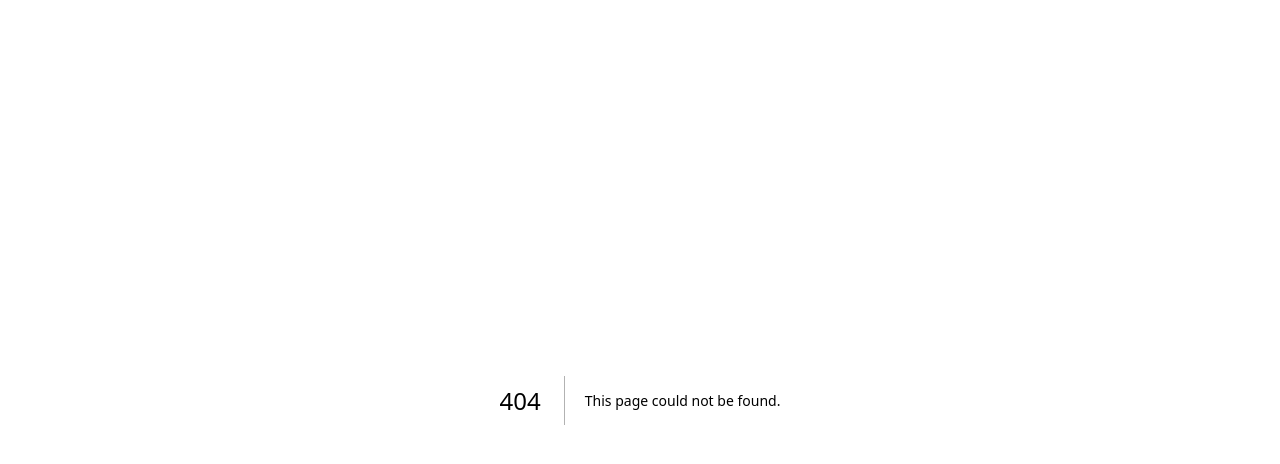
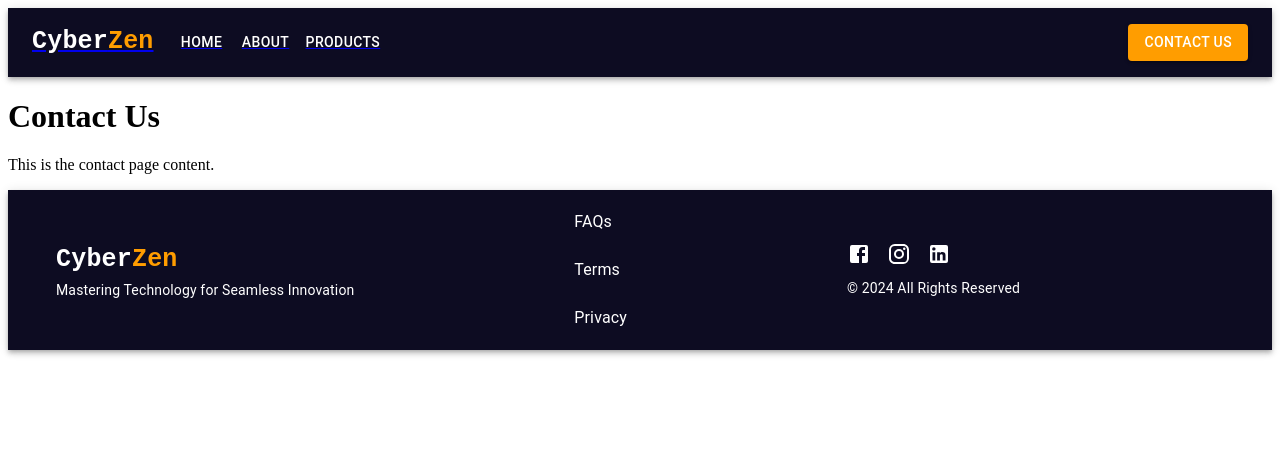
Before and after one commit to meekkaran/CyberZen, a Next.js app in the folder cyberzen/: page /contact in a window 1280 px wide. Before the commit this address had no page. Shown: the top 464 px of the page. Built offline with nearby package versions, Linux system fonts and the light colour scheme.

Commit message:
working on layout and dynamic routing

```diff
--- /dev/null
+++ b/cyberzen/app/contact/page.tsx
@@ -0,0 +1,13 @@
+
+import React from 'react';
+
+const ContactPage: React.FC = () => {
+  return (
+    <div>
+      <h1>Contact Us</h1>
+      <p>This is the contact page content.</p>
+    </div>
+  );
+};
+
+export default ContactPage;
--- a/cyberzen/app/layout.tsx
+++ b/cyberzen/app/layout.tsx
@@ -1,5 +1,8 @@
 import type { Metadata } from "next";
 import { Inter } from "next/font/google";
+import Head from "next/head";
+import Header from "../components/Header";
+import Footer from "../components/Footer";
 
 const inter = Inter({ subsets: ["latin"] });
 
@@ -14,8 +17,15 @@ export default function RootLayout({
   children: React.ReactNode;
 }>) {
   return (
-    <html lang="en">
-      <body className={inter.className}>{children}</body>
-    </html>
+    <div>
+      <Head>
+        <title>{metadata.title}</title>
+        <meta name="description" content={metadata.description} />
+        {/* Add other meta tags, stylesheets, or scripts here */}
+      </Head>
+      <Header />
+      <main>{children}</main>
+      <Footer />
+    </div>
   );
 }
--- a/cyberzen/app/page.tsx
+++ b/cyberzen/app/page.tsx
@@ -11,7 +11,7 @@ import FemaleIcon from '@mui/icons-material/Female';
 export default function Home() {
   return (
     <>
-      <Header />
+      {/* <Header /> */}
       {/* section 1 */}
       <Grid container spacing={2} p={10}>
       <Grid item xs={6} display="flex" justifyContent="center" alignItems="center">
@@ -112,7 +112,7 @@ export default function Home() {
     </>
 
       <Partner />
-      <Footer />
+      {/* <Footer /> */}
     </>
   );
 }
```
